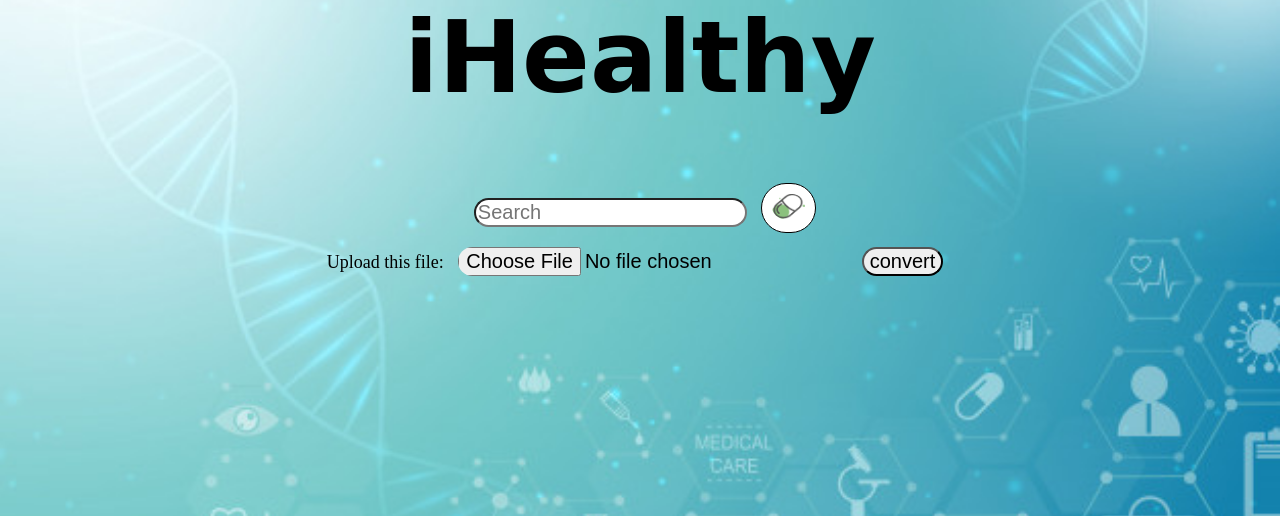
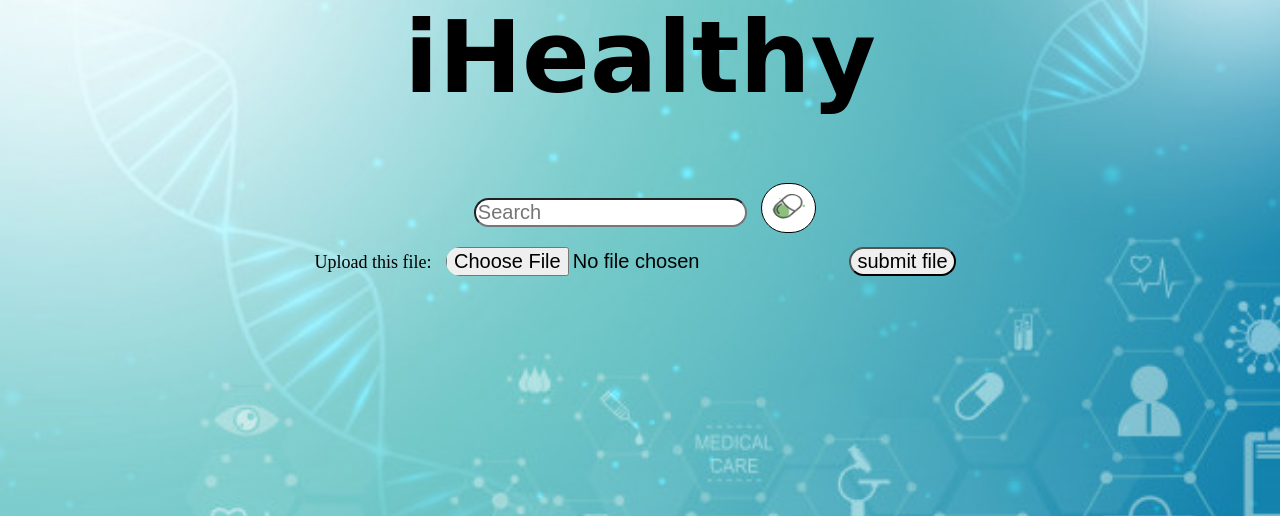
Before and after one commit to condawson/CSE11a, a PHP site: page / in a window 1280 px wide. Shown: the part 105-621 px from the top of the page. Run offline with PHP 8.4, Linux system fonts and the light colour scheme; some libraries are stand-ins or nearby versions.

Commit message:
commit changed files

```diff
--- a/index.php
+++ b/index.php
@@ -45,7 +45,7 @@ session_start();
 <form enctype="multipart/form-data" action="upload_file.php" method="post">
 	<input type="hidden" name="MAX_FILE_SIZE" value="30000" />
 	Upload this file: <input type="file" name="file" />
-	<input type="submit" value="convert" />
+	<input type="submit" value="submit file" />
 </form>
 
 
```
Also changed, not shown: upload_file.php (+5 -21 lines), 1 other file.
